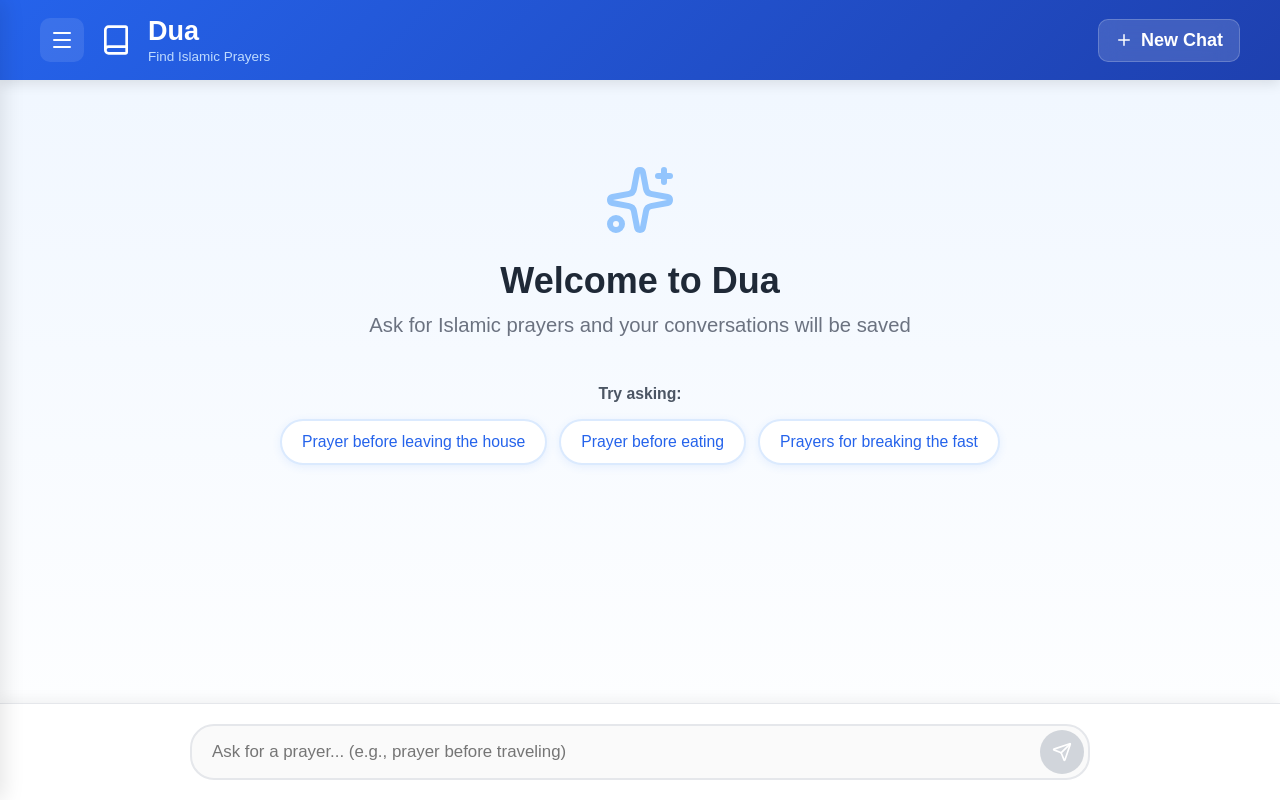
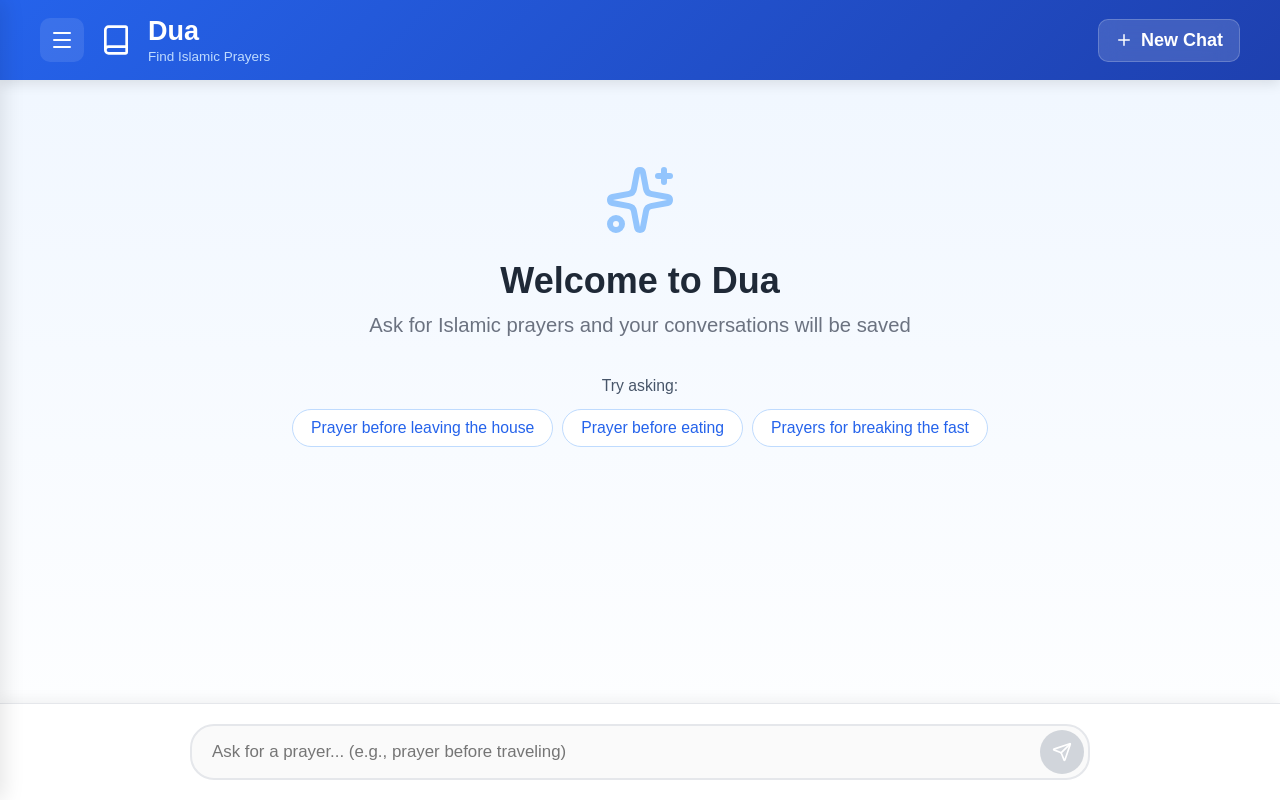
Before and after one commit to Jibex-Banks/dua, a React (Vite) app: page / in a window 1280 px wide. Built offline with nearby package versions, Linux system fonts and the light colour scheme.

Commit message:
made little tweaks

```diff
--- a/src/Dua.css
+++ b/src/Dua.css
@@ -426,41 +426,44 @@
 }
 
 .examples-section {
-  margin-top: 48px;
+  display: flex;
+  flex-direction: column;
+  align-items: center;
+  gap: 0.75rem;
 }
 
 .examples-label {
-  font-size: 0.875rem;
-  font-weight: 600;
-  color: #4b5563;
-  margin-bottom: 16px;
+  font-size: 0.875rem; /* text-sm */
+  color: #475569; /* slate-600 */
 }
 
+/* flex flex-wrap justify-center gap-2 */
 .examples-grid {
   display: flex;
   flex-wrap: wrap;
   justify-content: center;
-  gap: 12px;
+  gap: 0.5rem; /* gap-2 */
 }
 
+/* button styles */
 .example-btn {
-  padding: 12px 20px;
-  background: white;
-  border: 2px solid #dbeafe;
-  border-radius: 24px;
-  color: #2563eb;
-  font-size: 0.875rem;
-  font-weight: 500;
+  padding: 0.5rem 1rem; /* px-4 py-2 */
+  background-color: #ffffff;
+  border: 1px solid #bfdbfe; /* blue-200 */
+  border-radius: 9999px; /* rounded-full */
+  font-size: 0.875rem; /* text-sm */
+  color: #2563eb; /* blue-600 */
   cursor: pointer;
-  transition: all 0.2s;
-  box-shadow: 0 2px 8px rgba(59, 130, 246, 0.1);
+  transition: background-color 0.2s ease, transform 0.15s ease;
 }
 
 .example-btn:hover {
-  background: #eff6ff;
-  border-color: #3b82f6;
-  transform: translateY(-2px);
-  box-shadow: 0 4px 12px rgba(59, 130, 246, 0.2);
+  background-color: #eff6ff; /* blue-50 */
+}
+
+/* Optional: tap feedback */
+.example-btn:active {
+  transform: scale(0.96);
 }
 
 /* Message Rows */
@@ -931,6 +934,7 @@
     from {
         opacity: 0;
     }
+
     to {
         opacity: 1;
     }
@@ -941,6 +945,7 @@
         opacity: 0;
         transform: scale(0.9);
     }
+
     to {
         opacity: 1;
         transform: scale(1);
@@ -952,6 +957,7 @@
         opacity: 0;
         transform: translateY(20px);
     }
+
     to {
         opacity: 1;
         transform: translateY(0);
@@ -963,6 +969,7 @@
         opacity: 0;
         transform: translateY(30px);
     }
+
     to {
         opacity: 1;
         transform: translateY(0);
@@ -970,27 +977,37 @@
 }
 
 @keyframes bounce {
-  0%, 80%, 100% {
+
+    0%,
+    80%,
+    100% {
         transform: translateY(0);
     }
+
     40% {
         transform: translateY(-10px);
     }
 }
 
 @keyframes float {
-  0%, 100% {
+
+    0%,
+    100% {
         transform: translateY(0);
     }
+
     50% {
         transform: translateY(-10px);
     }
 }
 
 @keyframes pulse {
-  0%, 100% {
+
+    0%,
+    100% {
         opacity: 1;
     }
+
     50% {
         opacity: 0.5;
     }
@@ -1029,8 +1046,9 @@
     }
 
     .examples-grid {
-    flex-direction: column;
-    align-items: stretch;
+        justify-content: flex-start;
+        gap: 0.75rem;
+        ;
     }
 
     .example-btn {
@@ -1055,7 +1073,8 @@
     }
 
     .message-input {
-    font-size: 16px; /* Prevents zoom on iOS */
+        font-size: 16px;
+        /* Prevents zoom on iOS */
     }
 }
 
@@ -1082,6 +1101,11 @@
 
     .input-container {
         padding: 16px 12px;
+    }
+
+    .example-btn {
+        font-size: 0.8rem;
+        padding: 0.45rem 0.9rem;
     }
 
     .share-modal {
@@ -1124,6 +1148,7 @@
 
 /* Print Styles */
 @media print {
+
     .sidebar,
     .app-header,
     .input-container,
```
Lines whose indentation alone changed are shown as unchanged.
